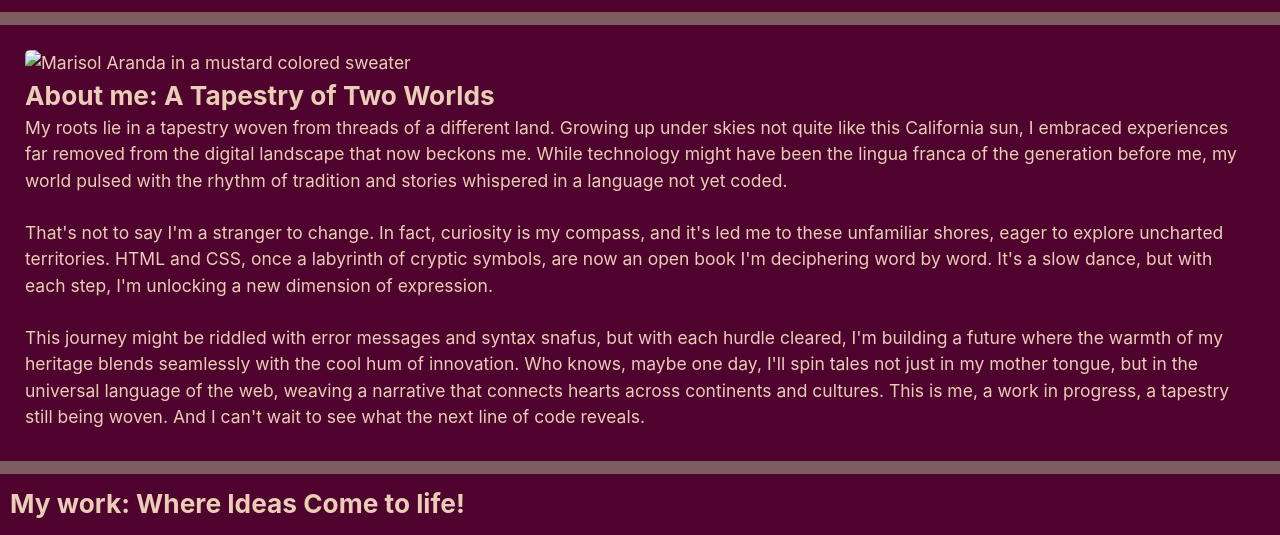
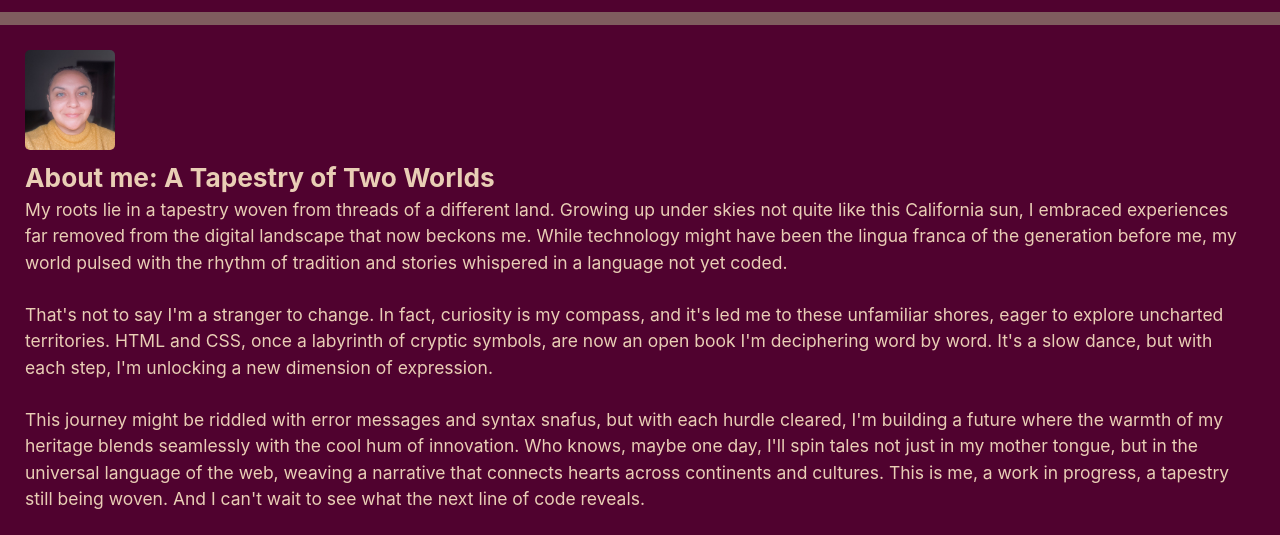
Before and after one commit to Marisol514/My-Starter-Portfolio, a plain HTML site: page index.html in a window 1280 px wide. Shown: the part 106-641 px from the top of the page. Drawn offline with Linux system fonts and the light colour scheme; the site is published under a folder, as on GitHub Pages, so addresses that start at the root find nothing.

Commit message:
updated the about me picture as it was not displaying properly

```diff
--- a/index.html
+++ b/index.html
@@ -27,7 +27,7 @@
     <main>
         <section class="about-me-section" id="about-me">
             <div class="left-aligned-image">
-                <a><img src="/assets/images/MA1.jpg" alt="Marisol Aranda in a mustard colored sweater"></a>
+                <a><img src="./assets/images/MA1.jpg" alt="Marisol Aranda in a mustard colored sweater"></a>
                 <h1>About me: A Tapestry of Two Worlds </h1>
             </div>
             <p>
```
